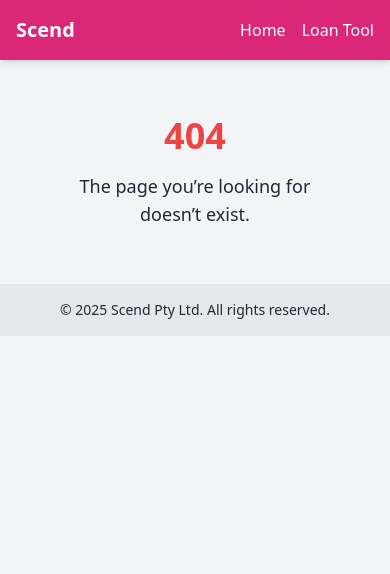
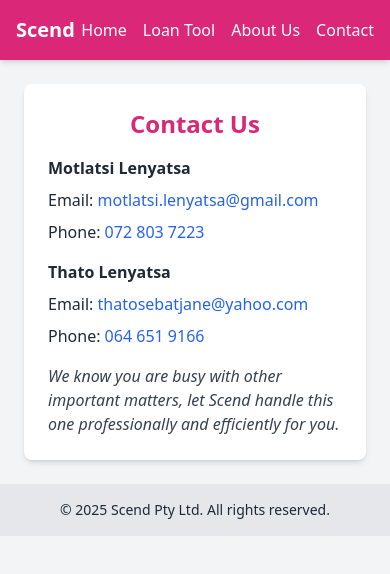
Before and after one commit to ScendDigital/scend-loan-app, a React (Create React App) app: page /contact in a window 390 px wide. Before the commit this address had no page. Shown: the top 574 px of the page. Built offline with nearby package versions, Linux system fonts and the light colour scheme.

Commit message:
Update Contact page with phone numbers

```diff
--- a/src/App.jsx
+++ b/src/App.jsx
@@ -1,9 +1,11 @@
-// File: src/App.js
+// File: src/App.jsx
 import React from 'react';
 import { BrowserRouter as Router, Routes, Route, Link } from 'react-router-dom';
 import Home from './pages/Home';
 import LoanTool from './pages/LoanTool';
 import NotFound from './pages/NotFound';
+import AboutUs from './pages/AboutUs';
+import Contact from './pages/Contact';
 
 function App() {
   return (
@@ -15,6 +17,8 @@
             <div className="space-x-4">
               <Link to="/" className="hover:underline">Home</Link>
               <Link to="/loan" className="hover:underline">Loan Tool</Link>
+              <Link to="/about" className="hover:underline">About Us</Link>
+              <Link to="/contact" className="hover:underline">Contact</Link>
             </div>
           </nav>
         </header>
@@ -23,6 +27,8 @@
           <Routes>
             <Route path="/" element={<Home />} />
             <Route path="/loan" element={<LoanTool />} />
+            <Route path="/about" element={<AboutUs />} />
+            <Route path="/contact" element={<Contact />} />
             <Route path="*" element={<NotFound />} />
           </Routes>
         </main>
--- /dev/null
+++ b/src/pages/AboutUs.jsx
@@ -0,0 +1,16 @@
+export default function AboutUs() {
+  return (
+    <div className="max-w-3xl mx-auto p-6 space-y-4">
+      <h2 className="text-3xl font-bold text-pink-600">About Us</h2>
+      <p>
+        Scend is a South African company that thrives on versatility. We specialize in delivering digital-first solutions across multiple sectors,
+        including financial services, plumbing, maintenance, and more. Our goal is simple — to help individuals and businesses thrive by taking
+        care of the essentials, so you can focus on what matters most.
+      </p>
+      <p>
+        Whether you're looking for tech solutions like loan qualification tools, need plumbing support, or professional maintenance services, Scend is ready.
+        We’re not limited by category — if you need it, we can provide it. Partner with us and experience professional service with unmatched efficiency.
+      </p>
+    </div>
+  );
+}
--- /dev/null
+++ b/src/pages/Contact.jsx
@@ -0,0 +1,25 @@
+import React from 'react';
+
+export default function Contact() {
+  return (
+    <div className="max-w-2xl mx-auto bg-white p-6 rounded-lg shadow-md space-y-4">
+      <h2 className="text-2xl font-bold text-pink-600 text-center">Contact Us</h2>
+
+      <div className="space-y-2">
+        <p><strong>Motlatsi Lenyatsa</strong></p>
+        <p>Email: <a href="mailto:motlatsi.lenyatsa@gmail.com" className="text-blue-600 hover:underline">motlatsi.lenyatsa@gmail.com</a></p>
+        <p>Phone: <a href="tel:0728037223" className="text-blue-600 hover:underline">072 803 7223</a></p>
+      </div>
+
+      <div className="space-y-2">
+        <p><strong>Thato Lenyatsa</strong></p>
+        <p>Email: <a href="mailto:thatosebatjane@yahoo.com" className="text-blue-600 hover:underline">thatosebatjane@yahoo.com</a></p>
+        <p>Phone: <a href="tel:0646519166" className="text-blue-600 hover:underline">064 651 9166</a></p>
+      </div>
+
+      <div className="mt-4 text-gray-700">
+        <p><em>We know you are busy with other important matters, let Scend handle this one professionally and efficiently for you.</em></p>
+      </div>
+    </div>
+  );
+}
--- a/src/pages/LoanTool.jsx
+++ b/src/pages/LoanTool.jsx
@@ -1,6 +1,6 @@
 import { useState } from "react";
 import jsPDF from "jspdf";
-import "jspdf-autotable";
+import autoTable from "jspdf-autotable";
 
 export default function LoanTool() {
   const [loanType, setLoanType] = useState("Personal Loan");
@@ -94,6 +94,7 @@
   const doc = new jsPDF();
   doc.setFontSize(16);
   doc.text("Scend Loan Qualification Summary", 14, 20);
+
   doc.setFontSize(12);
   doc.autoTable({
     startY: 30,
@@ -116,8 +117,20 @@
     ],
     theme: "striped",
   });
+
+  // ✅ Add suggestions as a list below the table
+  if (result.suggestions && result.suggestions.length > 0) {
+    const startY = doc.lastAutoTable.finalY + 10;
+    doc.text("Suggestions:", 14, startY);
+
+    result.suggestions.forEach((s, i) => {
+      doc.text(`- ${s}`, 18, startY + 6 + i * 6);
+    });
+  }
+
   doc.save("loan_summary.pdf");
 };
+
 
   const handleSubmit = () => {
     if (!result) return;
@@ -138,11 +151,7 @@
     <div className="max-w-2xl mx-auto p-6 bg-white shadow-xl rounded-xl space-y-6">
       <h2 className="text-2xl font-bold text-pink-600 text-center">Loan Qualification Tool</h2>
 
-      <select
-        value={loanType}
-        onChange={(e) => setLoanType(e.target.value)}
-        className="w-full p-2 border rounded"
-      >
+      <select value={loanType} onChange={(e) => setLoanType(e.target.value)} className="w-full p-2 border rounded">
         <option>Personal Loan</option>
         <option>Vehicle Finance</option>
         <option>Home Loan</option>
```
Lines whose indentation alone changed are shown as unchanged.
